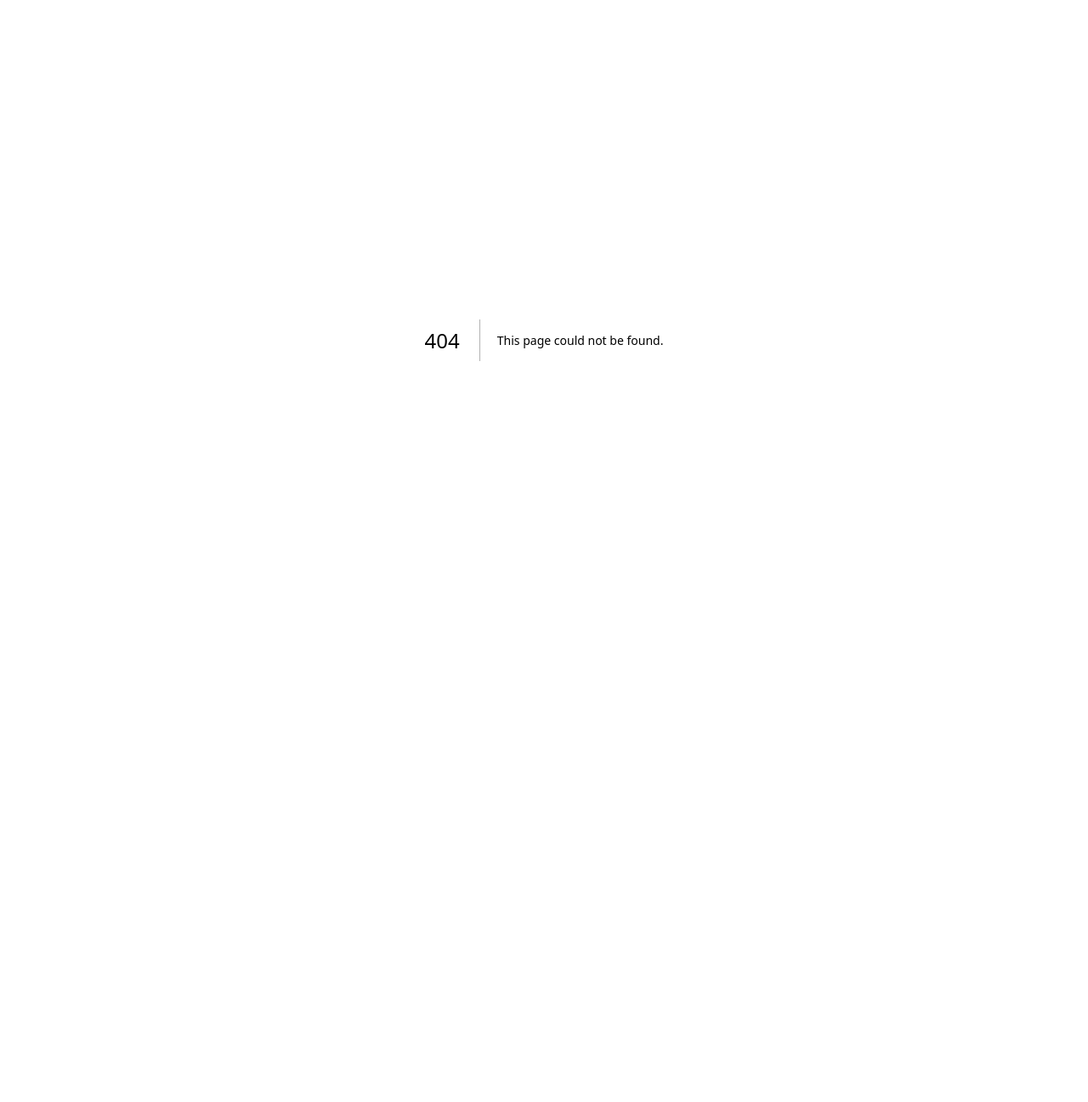
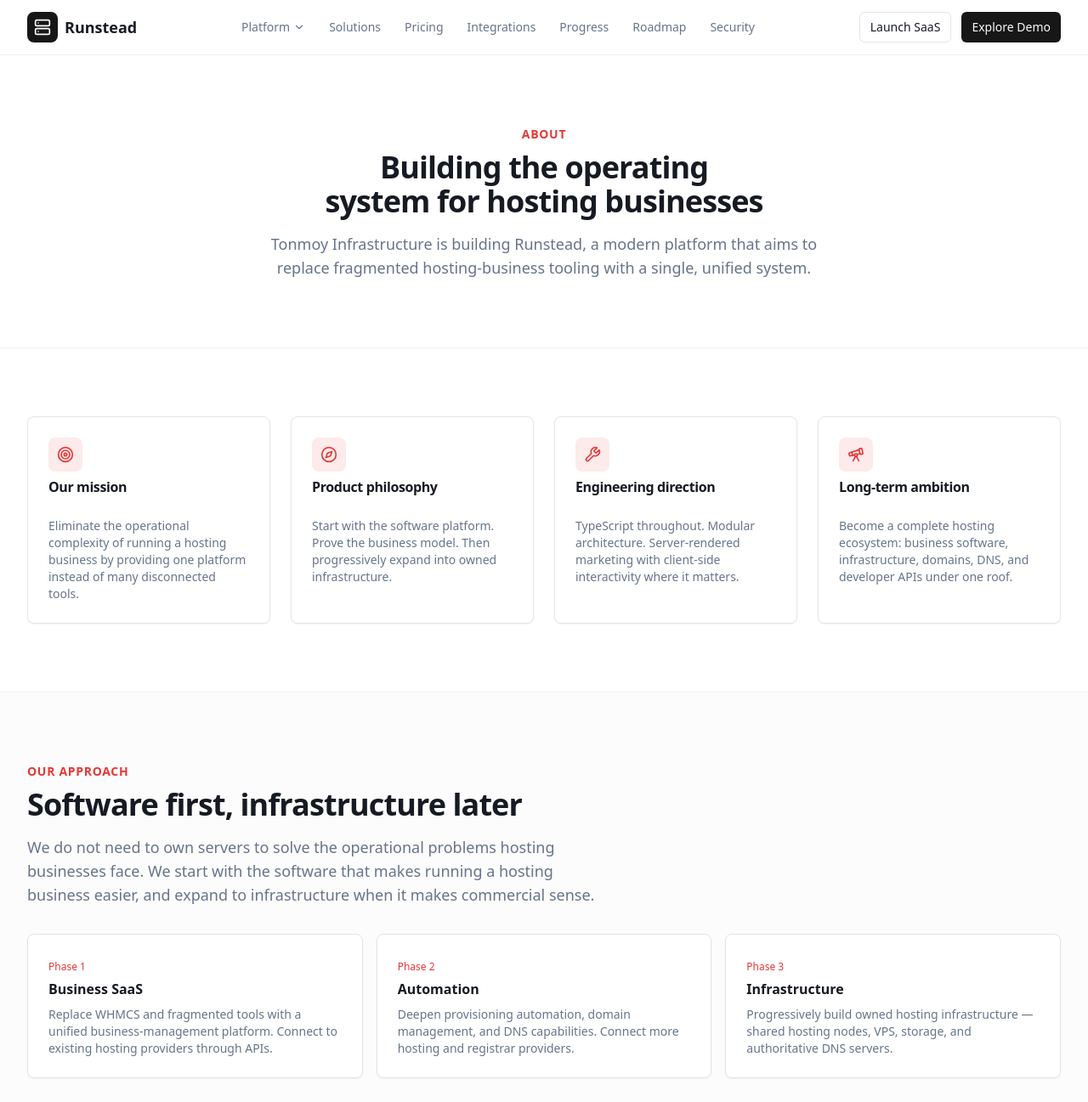
Before and after one commit to eshanized/Runstead, a Next.js app: page /about in a window 1280 px wide. Before the commit this address had no page. Shown: the top 1297 px of the page at 85% size. Before the commit the page ends 800 px from the top, so only its background shows below. Built offline with nearby package versions, Linux system fonts and the light colour scheme.

Commit message:
feat(about): add about page component

```diff
--- /dev/null
+++ b/app/about/page.tsx
@@ -0,0 +1,87 @@
+import Link from 'next/link';
+import { ArrowRight, Target, Compass, Wrench, Telescope } from 'lucide-react';
+import { MarketingLayout } from '@/components/marketing/marketing-layout';
+import { SectionHeading } from '@/components/marketing/section-heading';
+import { Button } from '@/components/ui/button';
+import { Card, CardContent, CardHeader, CardTitle } from '@/components/ui/card';
+import { Alert, AlertDescription, AlertTitle } from '@/components/ui/alert';
+import { siteConfig } from '@/lib/config/site';
+
+export default function AboutPage() {
+  return (
+    <MarketingLayout>
+      <section className="border-b border-border/60 py-20">
+        <div className="mx-auto max-w-7xl px-4 sm:px-6 lg:px-8">
+          <SectionHeading
+            eyebrow="About"
+            title="Building the operating system for hosting businesses"
+            description={`${siteConfig.company} is building ${siteConfig.name}, a modern platform that aims to replace fragmented hosting-business tooling with a single, unified system.`}
+          />
+        </div>
+      </section>
+
+      <section className="border-b border-border/60 py-20">
+        <div className="mx-auto max-w-7xl px-4 sm:px-6 lg:px-8">
+          <div className="grid gap-6 sm:grid-cols-2 lg:grid-cols-4">
+            {[
+              { icon: Target, title: 'Our mission', desc: 'Eliminate the operational complexity of running a hosting business by providing one platform instead of many disconnected tools.' },
+              { icon: Compass, title: 'Product philosophy', desc: 'Start with the software platform. Prove the business model. Then progressively expand into owned infrastructure.' },
+              { icon: Wrench, title: 'Engineering direction', desc: 'TypeScript throughout. Modular architecture. Server-rendered marketing with client-side interactivity where it matters.' },
+              { icon: Telescope, title: 'Long-term ambition', desc: 'Become a complete hosting ecosystem: business software, infrastructure, domains, DNS, and developer APIs under one roof.' },
+            ].map((item) => (
+              <Card key={item.title}>
+                <CardHeader>
+                  <div className="flex h-10 w-10 items-center justify-center rounded-lg bg-accent/10 text-accent">
+                    <item.icon className="h-5 w-5" />
+                  </div>
+                  <CardTitle className="text-base">{item.title}</CardTitle>
+                </CardHeader>
+                <CardContent>
+                  <p className="text-sm text-muted-foreground">{item.desc}</p>
+                </CardContent>
+              </Card>
+            ))}
+          </div>
+        </div>
+      </section>
+
+      <section className="border-b border-border/60 bg-muted/30 py-20">
+        <div className="mx-auto max-w-7xl px-4 sm:px-6 lg:px-8">
+          <SectionHeading align="left" eyebrow="Our approach" title="Software first, infrastructure later" description="We do not need to own servers to solve the operational problems hosting businesses face. We start with the software that makes running a hosting business easier, and expand to infrastructure when it makes commercial sense." />
+          <div className="mt-8 grid gap-4 sm:grid-cols-3">
+            {[
+              { phase: 'Phase 1', title: 'Business SaaS', desc: 'Replace WHMCS and fragmented tools with a unified business-management platform. Connect to existing hosting providers through APIs.' },
+              { phase: 'Phase 2', title: 'Automation', desc: 'Deepen provisioning automation, domain management, and DNS capabilities. Connect more hosting and registrar providers.' },
+              { phase: 'Phase 3', title: 'Infrastructure', desc: 'Progressively build owned hosting infrastructure — shared hosting nodes, VPS, storage, and authoritative DNS servers.' },
+            ].map((item) => (
+              <Card key={item.phase}>
+                <CardContent className="pt-6">
+                  <span className="text-xs font-medium text-accent">{item.phase}</span>
+                  <h3 className="mt-1 font-semibold">{item.title}</h3>
+                  <p className="mt-2 text-sm text-muted-foreground">{item.desc}</p>
+                </CardContent>
+              </Card>
+            ))}
+          </div>
+        </div>
+      </section>
+
+      <section className="py-20">
+        <div className="mx-auto max-w-3xl px-4 sm:px-6 lg:px-8 space-y-6">
+          <Alert>
+            <AlertTitle>About this project</AlertTitle>
+            <AlertDescription>
+              This is an investor demonstration project by {siteConfig.company}. It is not a registered company
+              with verified corporate details. No founders, employees, investors, certifications, or partnerships
+              are claimed or implied. All content on this site is part of a product demonstration. Contact us
+              at {siteConfig.contactEmail} for more information.
+            </AlertDescription>
+          </Alert>
+          <div className="text-center">
+            <Button asChild size="lg"><Link href="/contact">Contact the team <ArrowRight className="ml-2 h-4 w-4" /></Link></Button>
+          </div>
+        </div>
+      </section>
+    </MarketingLayout>
+  );
+}
```
